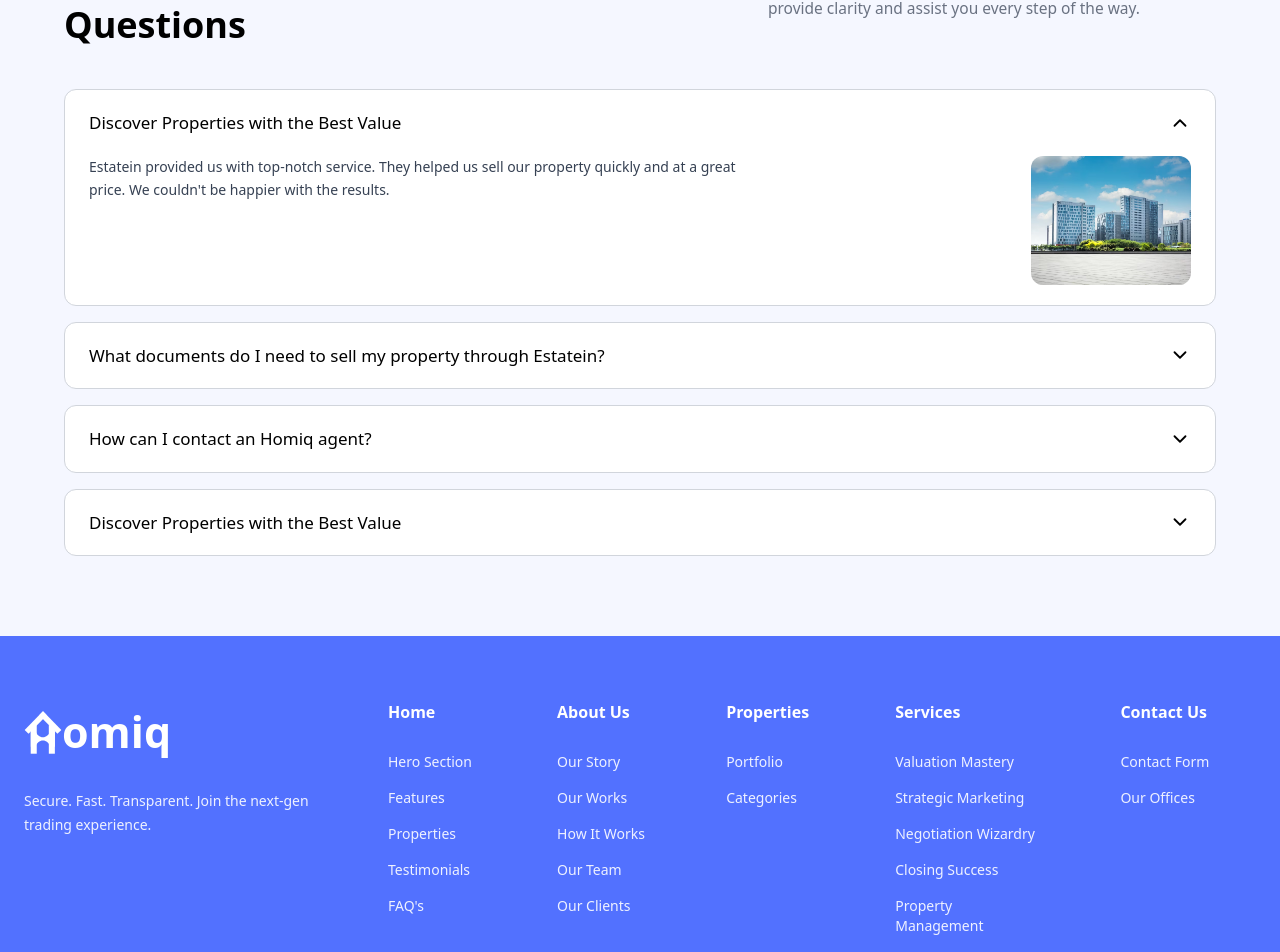
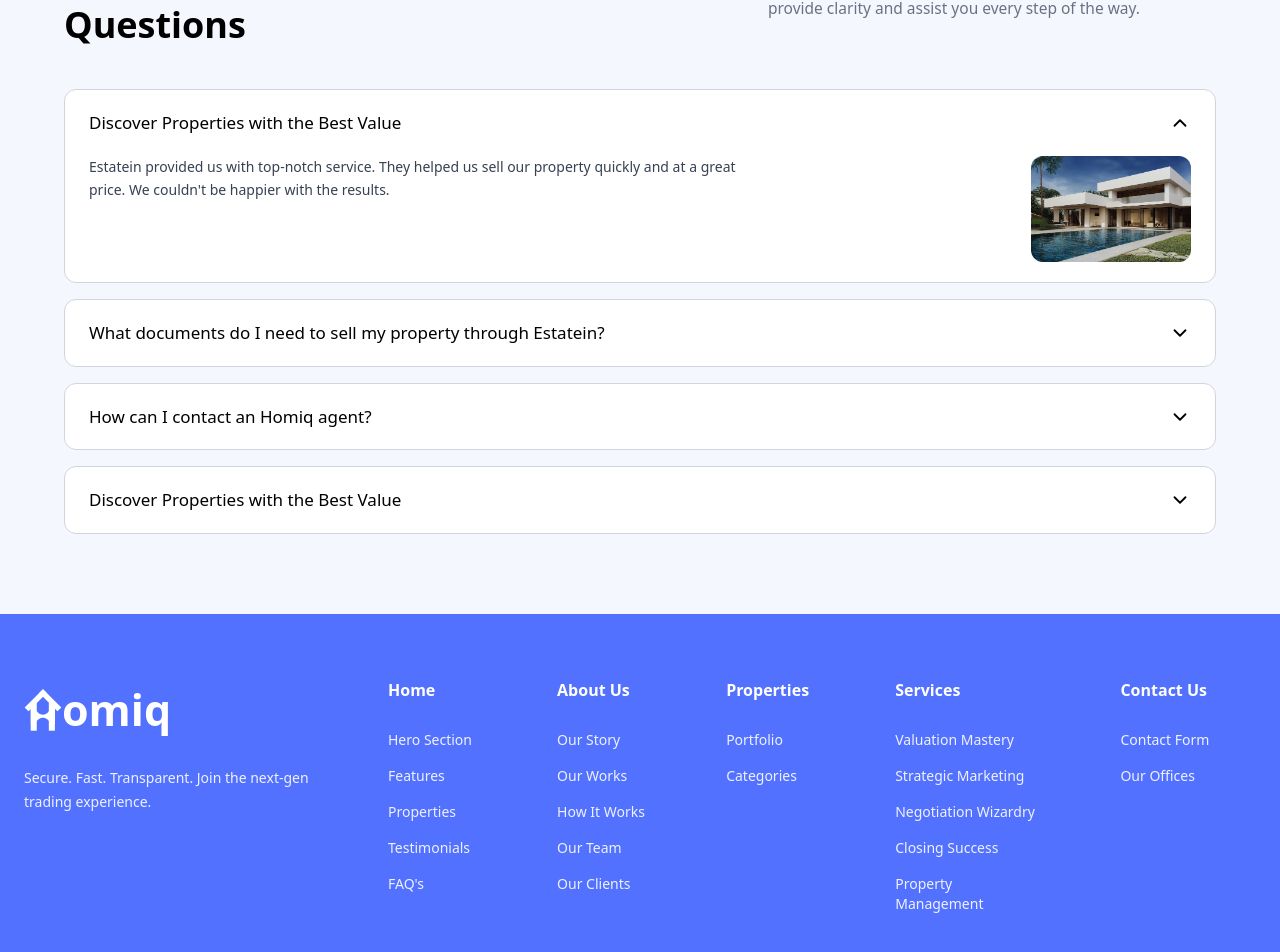
Before and after one commit to TamimOp/Homiq, a Next.js app: page / in a window 1280 px wide. Shown: the part 4522-5474 px from the top of the page. Built offline with nearby package versions, Linux system fonts and the light colour scheme.

Commit message:
update FAQ component to correct image path for property value question

```diff
--- a/components/FAQ.tsx
+++ b/components/FAQ.tsx
@@ -9,7 +9,7 @@ const faqs = [
     question: "Discover Properties with the Best Value",
     answer:
       "Estatein provided us with top-notch service. They helped us sell our property quickly and at a great price. We couldn't be happier with the results.",
-    image: "/assets/project1.png",
+    image: "/assets/project2.png",
   },
   {
     question: "What documents do I need to sell my property through Estatein?",
```
